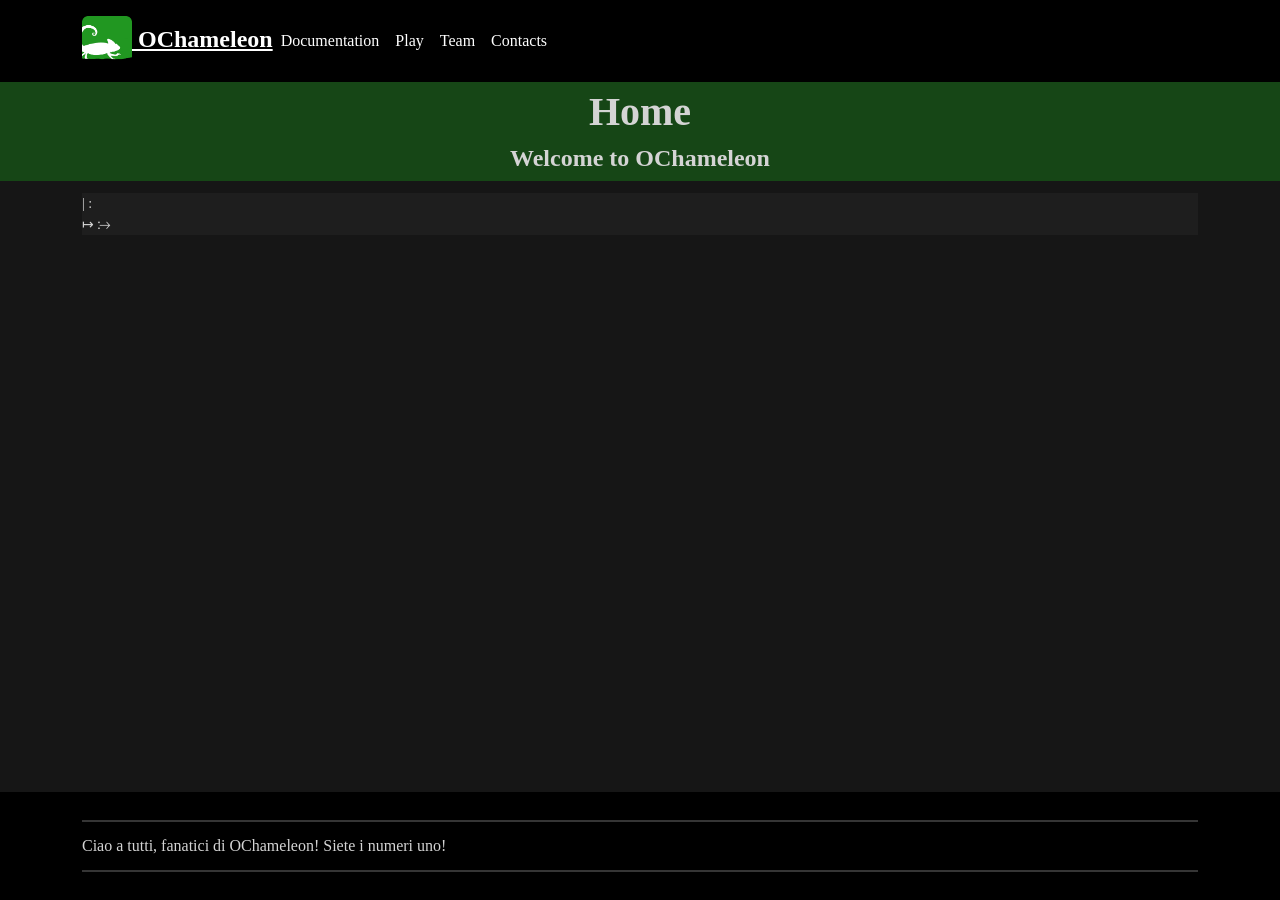
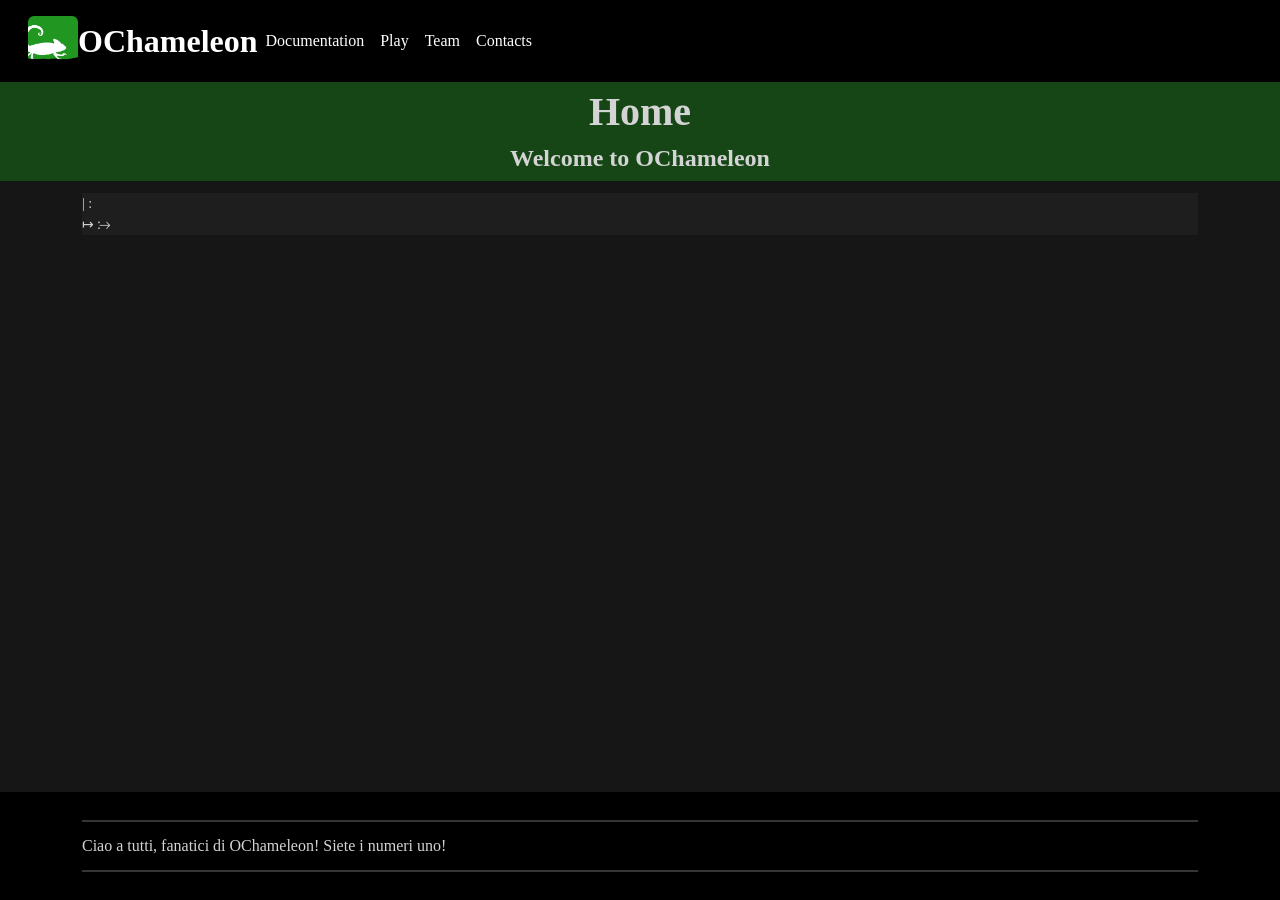
Before and after one commit to ochameleon/ochameleon.github.io, a Jekyll site: the page built from index.html, in a window 1280 px wide. Built offline with Jekyll 4.4.1, drawn with Linux system fonts in a browser that asks for light colours; some web fonts are replaced.

Commit message:
Using bootstrap font size, correcting css for link but doesn't care about tag 'a' sice we defined corner-name class

```diff
--- a/_includes/menu.html
+++ b/_includes/menu.html
@@ -1,7 +1,9 @@
 <nav class="navbar navbar-expand-lg navbar-dark fixed-top p-3">
-    <div class="container">
-        <a href="{{ '/' | relative_url }}" class="corner-name">
+    <div class="container-fluid">
+        <a href="{{ '/' | relative_url }}">
             <img src="{{ '/files/logo/colour-icon-square-top.png' | relative_url }}" class="corner-logo" width="50" alt="Logo">
+        </a>
+        <a href="{{ '/' | relative_url }}" class="corner-name fs-2">
             <b>OChameleon</b>
         </a>
 
--- a/static/style.css
+++ b/static/style.css
@@ -26,16 +26,12 @@ footer {
 }
 
 .corner-name {
-    font-size: x-large;
-    color: rgb(255, 255, 255);
-}
-
-.corner-name a {
     text-decoration: none;
     color: rgb(255, 255, 255);
 }
 
 .corner-name a:hover {
+    text-decoration: none;
     color: rgb(33, 151, 33);
 }
 
```
